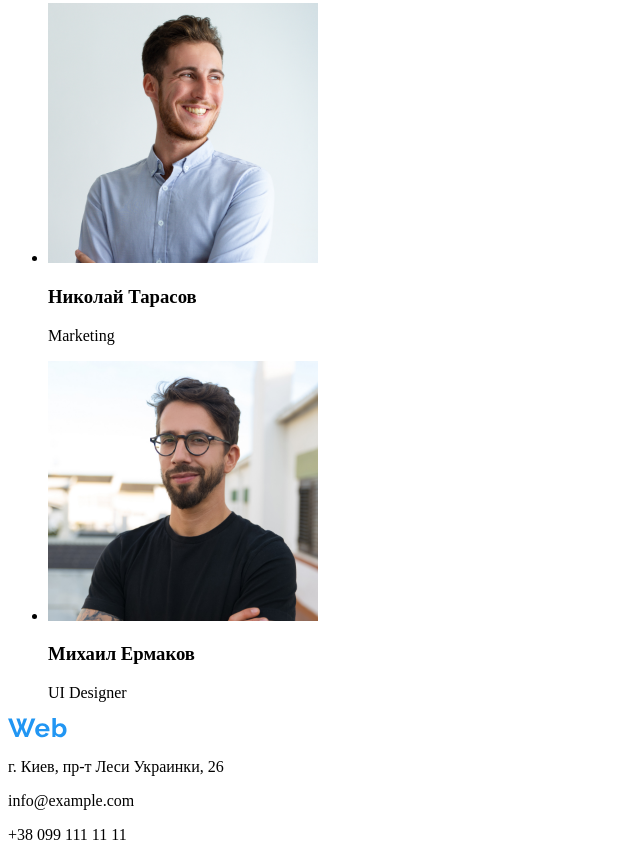
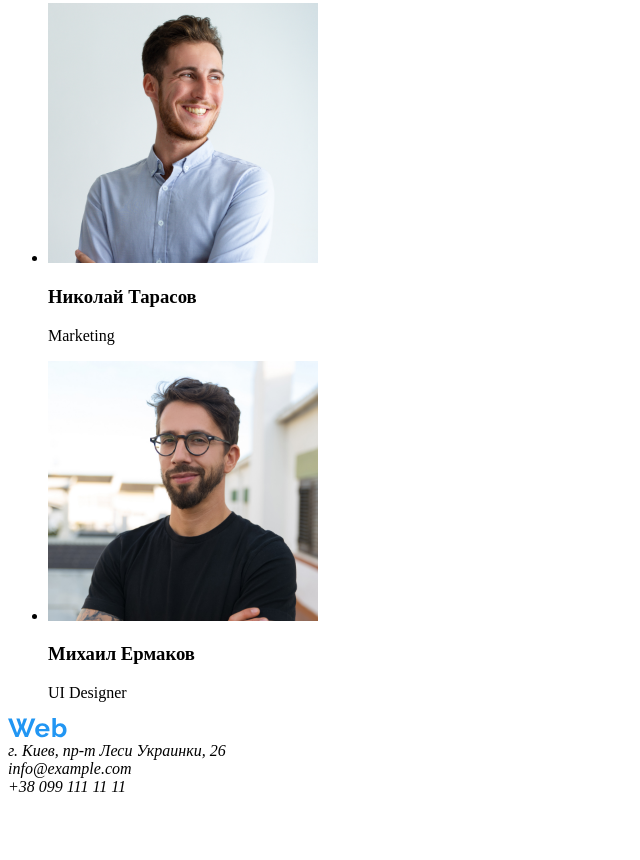
Before and after one commit to KateSeaStone/goit-markup-hw-01, a plain HTML site: page index.html in a window 1280 px wide. Shown: the part 1692-2552 px from the top of the page, without its empty margins (0-640 px from the left). After the commit the page ends 2496 px from the top, so only its background shows below. Drawn offline with Linux system fonts and the light colour scheme.

Commit message:
Изменения в секции Адрес
<p> заменила на <adress>

```diff
--- a/index.html
+++ b/index.html
@@ -143,9 +143,11 @@
       <img src="./images/WebStudio-footer.svg" alt="Логотип компании" />
 
       <!--Адрес-->
-      <p>г. Киев, пр-т Леси Украинки, 26</p>
-      <p>info@example.com</p>
-      <p>+38 099 111 11 11</p>
+      <address>
+        г. Киев, пр-т Леси Украинки, 26 <br />
+        info@example.com <br />
+        +38 099 111 11 11
+      </address>
     </footer>
   </body>
 </html>
```
